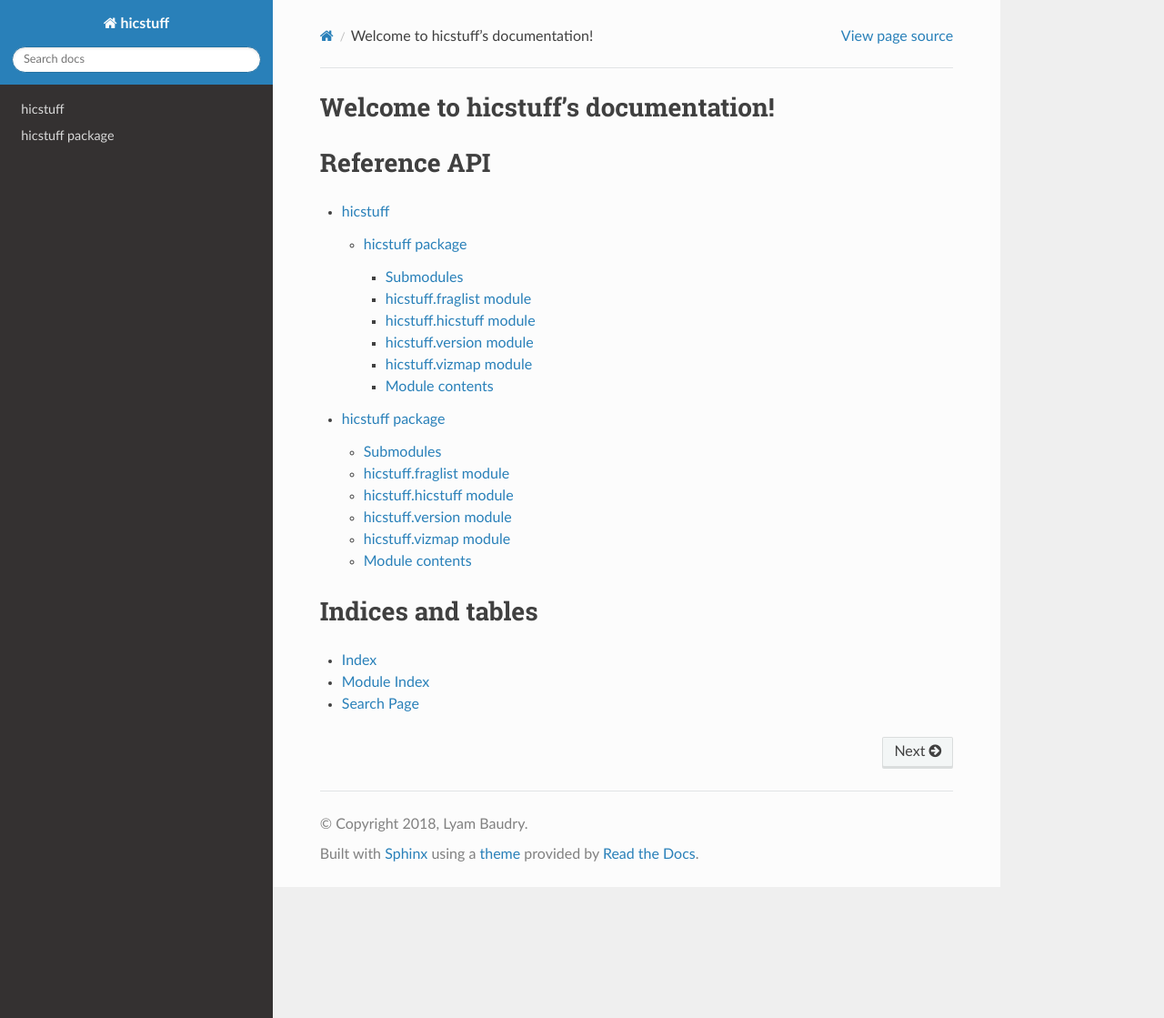
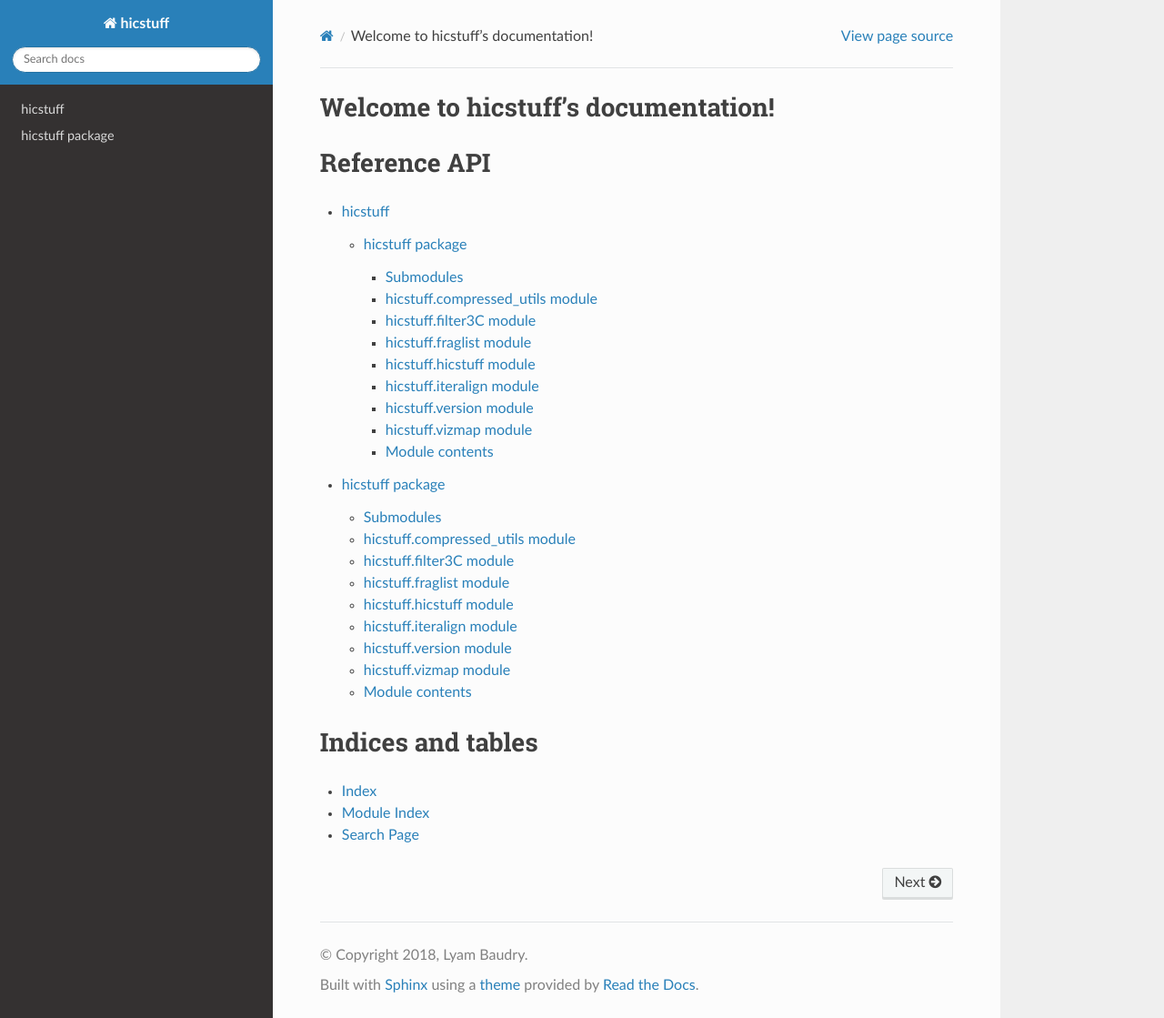
Before and after one commit to baudrly/hicstuff, a Sphinx documentation site: the page built from doc/index.rst, in a window 1280 px wide and 1119 px high. Shown: the whole window at 91% size. Built offline with Sphinx 7.4.7 and the Read the Docs theme 2.0.0, drawn with Linux system fonts in a browser that asks for light colours; formulas are drawn with MathJax 3; some of the changed lines change nothing that is shown.

Commit message:
Add additional doc

```diff
--- a/doc/api/hicstuff.rst
+++ b/doc/api/hicstuff.rst
@@ -3,6 +3,22 @@ hicstuff package
 
 Submodules
 ----------
+
+hicstuff.compressed\_utils module
+---------------------------------
+
+.. automodule:: hicstuff.compressed_utils
+    :members:
+    :undoc-members:
+    :show-inheritance:
+
+hicstuff.filter3C module
+------------------------
+
+.. automodule:: hicstuff.filter3C
+    :members:
+    :undoc-members:
+    :show-inheritance:
 
 hicstuff.fraglist module
 ------------------------
@@ -16,6 +32,14 @@ hicstuff.hicstuff module
 ------------------------
 
 .. automodule:: hicstuff.hicstuff
+    :members:
+    :undoc-members:
+    :show-inheritance:
+
+hicstuff.iteralign module
+-------------------------
+
+.. automodule:: hicstuff.iteralign
     :members:
     :undoc-members:
     :show-inheritance:
--- a/doc/hicstuff.rst
+++ /dev/null
@@ -1,70 +0,0 @@
-hicstuff package
-================
-
-Submodules
-----------
-
-hicstuff.compressed\_utils module
----------------------------------
-
-.. automodule:: hicstuff.compressed_utils
-    :members:
-    :undoc-members:
-    :show-inheritance:
-
-hicstuff.filter3C module
-------------------------
-
-.. automodule:: hicstuff.filter3C
-    :members:
-    :undoc-members:
-    :show-inheritance:
-
-hicstuff.fraglist module
-------------------------
-
-.. automodule:: hicstuff.fraglist
-    :members:
-    :undoc-members:
-    :show-inheritance:
-
-hicstuff.hicstuff module
-------------------------
-
-.. automodule:: hicstuff.hicstuff
-    :members:
-    :undoc-members:
-    :show-inheritance:
-
-hicstuff.iteralign module
--------------------------
-
-.. automodule:: hicstuff.iteralign
-    :members:
-    :undoc-members:
-    :show-inheritance:
-
-hicstuff.version module
------------------------
-
-.. automodule:: hicstuff.version
-    :members:
-    :undoc-members:
-    :show-inheritance:
-
-hicstuff.vizmap module
-----------------------
-
-.. automodule:: hicstuff.vizmap
-    :members:
-    :undoc-members:
-    :show-inheritance:
-
-
-Module contents
----------------
-
-.. automodule:: hicstuff
-    :members:
-    :undoc-members:
-    :show-inheritance:
--- a/doc/modules.rst
+++ /dev/null
@@ -1,7 +0,0 @@
-hicstuff
-========
-
-.. toctree::
-   :maxdepth: 4
-
-   hicstuff
```
